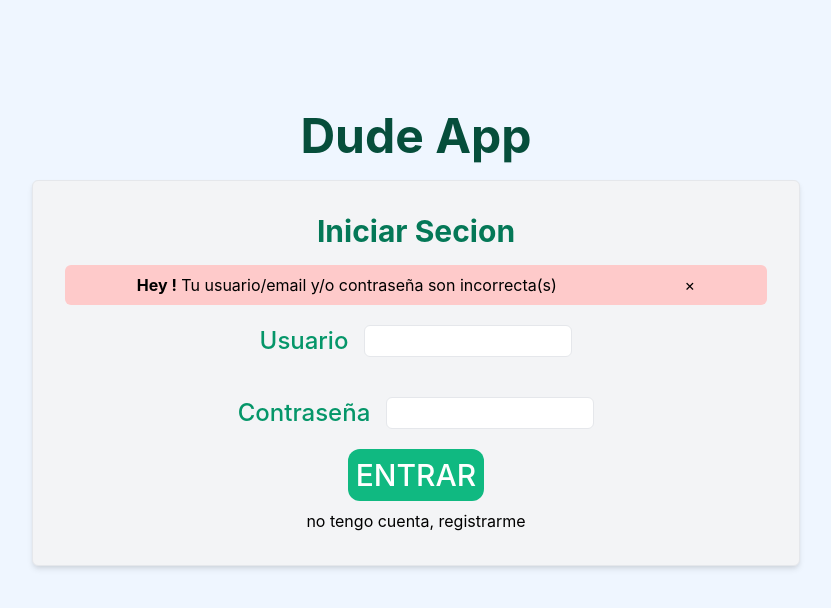
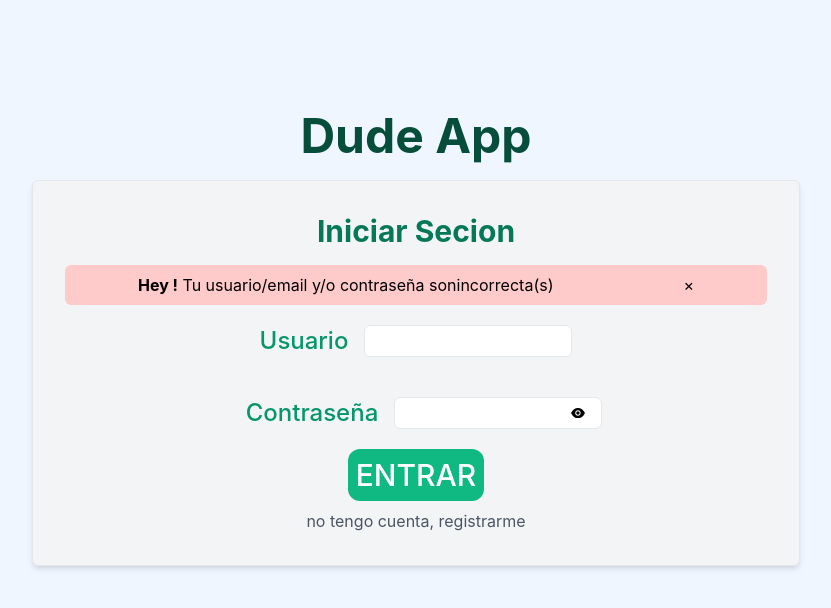
Before and after one commit to kevito3d/dude-next, a Next.js app: page /login in a window 1280 px wide. Shown: the top 608 px of the page, without its empty margins (224-1055 px from the left). Built offline with nearby package versions, Linux system fonts and the light colour scheme.

Commit message:
concha de tu madre

```diff
--- a/package.json
+++ b/package.json
@@ -10,7 +10,8 @@
   "dependencies": {
     "next": "12.0.3",
     "react": "17.0.2",
-    "react-dom": "17.0.2"
+    "react-dom": "17.0.2",
+    "react-icons": "^4.3.1"
   },
   "devDependencies": {
     "autoprefixer": "^10.4.0",
--- /dev/null
+++ b/src/components/Login/AlertCustom.js
@@ -0,0 +1,17 @@
+const AlertCustom = ({
+    menssage,
+    onClick
+}) => {
+    return (
+        <div className="flex p-2 rounded-md bg-red-200 w-full justify-around">
+            <div className="text_alert">
+                <strong>Hey !</strong> {menssage}
+            </div>
+            <button onClick={onClick} type="button">
+                <span aria-hidden="true">&times;</span>
+            </button>
+        </div>
+    );
+}
+
+export default AlertCustom;
--- /dev/null
+++ b/src/components/Login/Button.js
@@ -0,0 +1,15 @@
+const Button = ({
+    text = 'Button',
+    loading = false
+}) => {
+
+    return (
+        loading ?
+            <div className="w-16 h-16 rounded-full border-l-2 border-r-2 animate-spin border-green-700  mb-2"></div>
+            :
+            <button type="submit" className="bg-green-500 font-medium text-3xl rounded-xl p-2 text-white mb-2">{text}</button>
+    );
+
+}
+
+export default Button;
--- /dev/null
+++ b/src/components/Login/InputPassword.js
@@ -0,0 +1,33 @@
+import { AiFillEyeInvisible, AiFillEye } from 'react-icons/ai';
+import { useState } from 'react';
+
+const TextPassword = ({
+    name = 'input',
+    text = 'Input'
+}) => {
+
+    const [show, setShow] = useState(false);
+    const handleShow = () => {
+        setShow(!show);
+    }
+
+    return (
+        <div className="flex justify-center  my-5 w-full relative">
+            <label className="font-medium text-2xl pr-4 text-green-600" htmlFor={name}>{text}</label>
+            <input className="border focus:outline-none focus:border-green-600 rounded-md pl-3 w-52" id={name} name={name} type={show ? 'text' : 'password'} required />
+
+            <div className='-ml-8 mt-2'>
+                {
+                    show ?
+                        <AiFillEyeInvisible className='cursor-pointer' onClick={handleShow} />
+                        :
+                        <AiFillEye className='cursor-pointer' onClick={handleShow} />
+                }
+
+            </div>
+
+        </div>
+    );
+}
+
+export default TextPassword;
--- /dev/null
+++ b/src/components/Login/InputText.js
@@ -0,0 +1,13 @@
+const TextInput = ({
+    name = 'input',
+    text = 'Input'
+}) => {
+    return (
+        <div className="flex justify-center  my-5 w-full">
+            <label className="font-medium text-2xl pr-4 text-green-600" htmlFor={name}>{text}</label>
+            <input className="border focus:outline-none focus:border-green-600 rounded-md pl-3 w-52" id={name} name={name} type='text' required />
+        </div>
+    );
+}
+
+export default TextInput;
--- a/src/pages/login.js
+++ b/src/pages/login.js
@@ -1,3 +1,8 @@
+import TextInput from "components/Login/InputText";
+import TextPassword from "components/Login/InputPassword";
+import AlertCustom from 'components/Login/AlertCustom';
+import Button from "components/Login/Button";
+
 import { useState } from "react";
 
 const Login = () => {
@@ -6,15 +11,15 @@ const Login = () => {
         e.preventDefault();
         setLoading(!loading);
     };
-    const [mensaje, setMensaje] = useState(true);
-    const close = () => {
-        setMensaje(false);
+    const [visibleAlert, setVisibleAlert] = useState(true);
+    const handleClose = () => {
+        setVisibleAlert(false);
     };
 
     return (
         <div className="w-full h-screen flex flex-col items-center ">
             <label className="font-bold text-5xl text-green-900 mt-28 mb-5">Dude App</label>
-            <form id="form-signin" className="w-3/5"  onSubmit={handleSubmit}>
+            <form id="form-signin" className="w-3/5" onSubmit={handleSubmit}>
                 <div className="bg-gray-100 p-8 shadow-md border rounded-md">
                     <div className="flex flex-col items-center ">
                         <div className="pb-4">
@@ -22,45 +27,20 @@ const Login = () => {
 
 
                         </div>
-                        {
-                            mensaje && <div id="alert" className="flex p-2 rounded-md bg-red-200 w-full justify-around">
-                            <div className="text_alert">
-                                <strong>Hey !</strong> Tu usuario/email y/o contraseña son
-                                incorrecta(s)
-                            </div>
-                            <button
-                                onClick={close}
-                                type="button"
-                                className="close"
-                                data-dismiss="alert"
-                                aria-label="Close"
-                            >
-                                <span aria-hidden="true">&times;</span>
-                            </button>
-                        </div>
-                        }
+
+                        {visibleAlert &&
+                            <AlertCustom
+                                menssage='Tu usuario/email y/o contraseña sonincorrecta(s)'
+                                onClick={handleClose}
+                            />}
 
 
-                        <div className="flex justify-center  my-5 w-full">
-                            <label className="font-medium text-2xl pr-4 text-green-600" for="username">Usuario</label>
-                            <input className="border focus:outline-none focus:border-green-600 rounded-md pl-3 w-52" id="username" name="user " type="text" required />
-                        </div>
-                        <div className="flex justify-center my-5 w-full">
-                            <label className="font-medium text-2xl pr-4 text-green-600" for="password">Contraseña</label>
-                            <input className="border focus:outline-none focus:border-green-600 rounded-md pl-3 w-52" id="password" name="pass " type="password" required />
-                        </div>
-                        {
-                            loading ?
-                                <div className="w-16 h-16 rounded-full border-l-2 border-r-2 animate-spin border-green-700  mb-2">
+                        <TextInput text='Usuario' name='user' />
+                        <TextPassword text='Contraseña' name='password' />
 
-                                </div>
-                                :
-                                <button  id="login"  type="submit" className="bg-green-500 font-medium text-3xl rounded-xl p-2 text-white mb-2">ENTRAR</button>
-                        }
-                        <div id="spinner" className="content">
-                            <div className="spinner"></div>
-                        </div>
-                        <a className="createA" href="/signup">no tengo cuenta, registrarme</a>
+                        <Button loading={loading} text='ENTRAR' />
+
+                        <a className="text-gray-600" href="/signup">no tengo cuenta, registrarme</a>
                     </div>
                 </div>
             </form>
```
Also changed, not shown: 1 other file (tests, documents, lock files or other folders).
